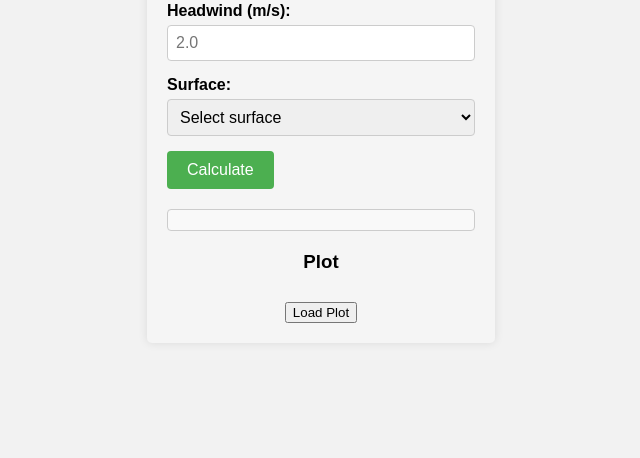
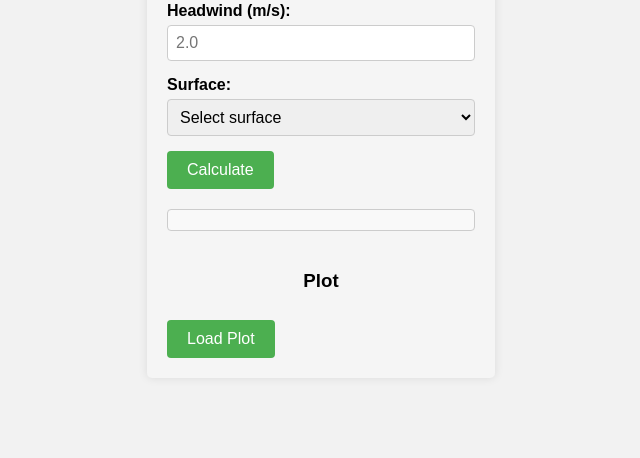
Before and after one commit to cjbohlman/python-excel-website, a Flask app: page / in a window 1280 px wide. Shown: the part 705-1163 px from the top of the page, without its empty margins (319-959 px from the left). Before the commit the page ends 1028 px from the top, so only its background shows below. Run offline with Flask 3, Linux system fonts and the light colour scheme.

Commit message:
Adding styling

```diff
--- a/templates/index.html
+++ b/templates/index.html
@@ -58,7 +58,7 @@
         flex: 1;
       }
 
-      button[type="submit"] {
+      button[type="submit"], .button {
         padding: 10px 20px;
         background-color: #4caf50;
         color: white;
@@ -69,7 +69,7 @@
         transition: background-color 0.3s ease;
       }
 
-      button[type="submit"]:hover {
+      button[type="submit"]:hover, .button:hover {
         background-color: #45a049;
       }
 
@@ -115,10 +115,14 @@
       .plot-container {
         margin-top: 20px;
         text-align: center;
+        display: flex;
+        flex-direction: column;
+        justify-content: flex-start;
       }
 
-      .plot-container button {
+      .plot-container .button {
         margin-top: 10px;
+        width: fit-content;
       }
     </style>
   </head>
@@ -234,7 +238,7 @@
             <option value="trail">Trail</option>
           </select>
         </div>
-        <button type="submit">Calculate</button>
+        <button class="button" type="submit">Calculate</button>
       </form>
       <div class="output" id="result"></div>
       <div class="error" id="error"></div>
@@ -242,7 +246,7 @@
       <div class="plot-container">
         <h3>Plot</h3>
         <img id="plot-img" src="" alt="Plot" style="display: none" />
-        <button onclick="getPlot()">Load Plot</button>
+        <button class="button" onclick="getPlot()">Load Plot</button>
       </div>
     </div>
 
```
